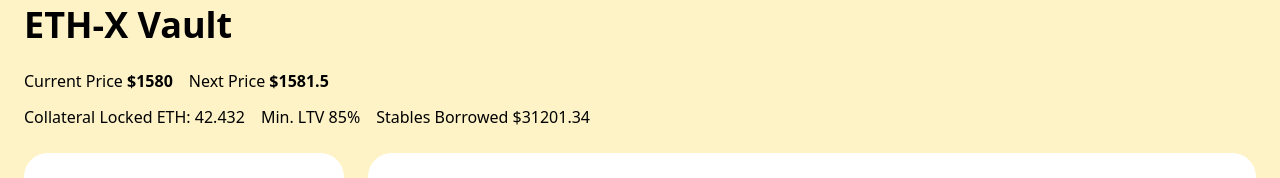
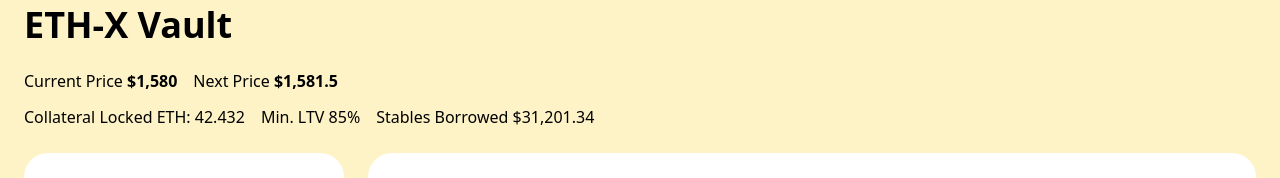
Before and after one commit to kimlong0/defi-tools, a Next.js app: page / in a window 1280 px wide. Shown: the part 123-301 px from the top of the page. Built offline with nearby package versions, Linux system fonts and the light colour scheme.

Commit message:
format numbers

```diff
--- a/pages/index.tsx
+++ b/pages/index.tsx
@@ -13,6 +13,8 @@ const [nextCollateralPrice, setNextCollateralPrice] = useState(1581.50);
 const [collateralLocked, setCollateralLocked] = useState(42.4320);
 const [minltv, setLtv] = useState(0.85);
 const [stablesBorrowed, setStablesBorrowed] = useState(31201.3405);
+
+const numberFormat = { maximumFractionDigits: 2, useGrouping: true }
 
 let collateralValue = collateralPrice * collateralLocked;
 let ltv = (stablesBorrowed / collateralValue).toFixed(2);
@@ -37,14 +39,14 @@ console.log(liquidationPrice);
             </div>
 
             <div className='flex flex-col sm:flex-row gap-2 sm:gap-4 my-3'>
-              <p>Current Price <span className='font-bold'>${collateralPrice}</span></p>
-              <p>Next Price <span className='font-bold'>${nextCollateralPrice}</span></p>
+              <p>Current Price <span className='font-bold'>${collateralPrice.toLocaleString(undefined, numberFormat)}</span></p>
+              <p>Next Price <span className='font-bold'>${nextCollateralPrice.toLocaleString(undefined, numberFormat)}</span></p>
             </div>
 
             <div className='flex gap-4'>
               <p>Collateral Locked <span>ETH: {collateralLocked}</span></p>
               <p>Min. LTV <span>{minltv * 100}%</span></p>
-              <p>Stables Borrowed <span>${stablesBorrowed.toFixed(2).toLocaleString()}</span></p>
+              <p>Stables Borrowed <span>${stablesBorrowed.toLocaleString(undefined, numberFormat)}</span></p>
             </div>
 
             <div className='flex flex-col md:flex-row w-full gap-6 my-6'>
```
